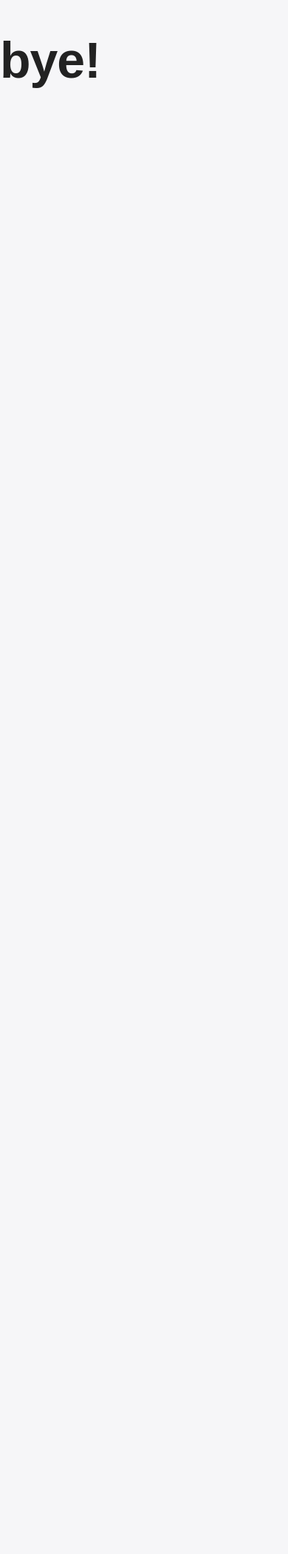
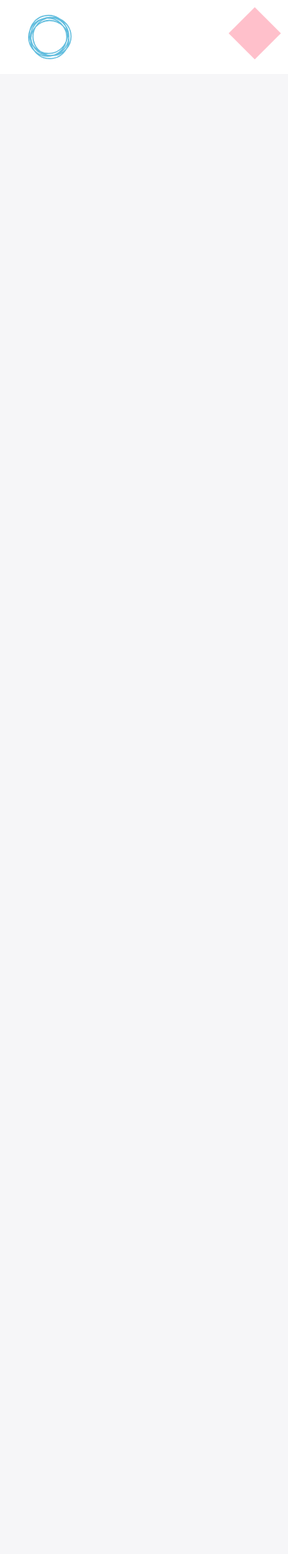
Before and after one commit to OliviaSeeley/oliviaseeley, a Jekyll site: the page built from index.html, in a window 390 px wide. Shown: the whole page at 74% size. Built offline with Jekyll 4.4.1, drawn with Linux system fonts in a browser that asks for light colours; Markdown is read by kramdown in place of the engine named in the settings; before the commit the page ends 900 px from its top, so only the background shows below that.

Commit message:
Starting to use this project for the trans project

```diff
--- /dev/null
+++ b/Assets/css/3-layouts/home.sass
@@ -0,0 +1,6 @@
+.home-wrap
+  display: flex
+  min-height: 100vh
+
+  @media (max-width: 775px)
+    display: block
--- a/Assets/css/main.css
+++ b/Assets/css/main.css
@@ -679,3 +679,107 @@ hr {
   clear: both;
   margin: 10px 0 30px;
   height: 0; }
+
+.home-wrap header {
+  width: 135px;
+  background: white;
+  padding: 30px 0; }
+  .home-wrap header .header-position {
+    position: fixed;
+    top: 30px;
+    left: 0;
+    bottom: 30px;
+    width: 135px;
+    display: -ms-flexbox;
+    display: flex;
+    -ms-flex-direction: column;
+        flex-direction: column;
+    -ms-flex-pack: justify;
+        justify-content: space-between; }
+  .home-wrap header .logo {
+    overflow: hidden;
+    text-indent: 101%;
+    white-space: nowrap;
+    max-width: 135px;
+    background-image: url(/assets/images/os-logo.svg);
+    background-repeat: no-repeat;
+    background-position: center;
+    background-size: contain;
+    height: 120px;
+    padding: 0;
+    margin: 0; }
+  .home-wrap header .site-nav ul {
+    list-style: none;
+    margin: 20px 0;
+    padding: 0 20px 0 0;
+    text-align: right; }
+    .home-wrap header .site-nav ul li {
+      margin-bottom: 10px; }
+      .home-wrap header .site-nav ul li:last-child {
+        margin-bottom: 0; }
+  .home-wrap header .email-link {
+    display: block;
+    text-align: right;
+    padding-right: 20px; }
+  .home-wrap header .mobile-nav-toggle {
+    display: none;
+    width: 50px;
+    height: 50px;
+    background: pink;
+    margin-right: 20px;
+    -ms-flex-align: center;
+        align-items: center;
+    cursor: pointer;
+    -webkit-transform: rotate(-45deg);
+            transform: rotate(-45deg); }
+    .home-wrap header .mobile-nav-toggle span,
+    .home-wrap header .mobile-nav-toggle span:before,
+    .home-wrap header .mobile-nav-toggle span:after {
+      content: "";
+      display: block;
+      height: 2px;
+      background: #333;
+      position: relative;
+      transition: all 0.3s ease-in-out; }
+    .home-wrap header .mobile-nav-toggle span:before {
+      top: 10px; }
+    .home-wrap header .mobile-nav-toggle span:after {
+      bottom: -17px; }
+    .home-wrap header .mobile-nav-toggle:hover span {
+      background: transparent; }
+    .home-wrap header .mobile-nav-toggle:hover span:before,
+    .home-wrap header .mobile-nav-toggle:hover span:after {
+      -webkit-transform-origin: center;
+              transform-origin: center;
+      -webkit-transform: rotate(45deg);
+              transform: rotate(45deg);
+      top: 0; }
+
+@media (max-width: 775px) {
+  .home-wrap header {
+    width: auto;
+    padding: 20px 0; }
+    .home-wrap header .header-position {
+      width: auto;
+      position: relative;
+      top: auto;
+      bottom: auto;
+      left: auto;
+      -ms-flex-direction: row;
+          flex-direction: row; }
+    .home-wrap header .site-nav,
+    .home-wrap header .email-link {
+      display: none; }
+    .home-wrap header .logo {
+      height: 60px; }
+    .home-wrap header .mobile-nav-toggle {
+      display: -ms-flexbox;
+      display: flex; } }
+
+.home-wrap {
+  display: -ms-flexbox;
+  display: flex;
+  min-height: 100vh; }
+  @media (max-width: 775px) {
+    .home-wrap {
+      display: block; } }
--- a/Assets/css/main.scss
+++ b/Assets/css/main.scss
@@ -1,6 +1,11 @@
+
 @import "0-tools/bourbon/bourbon";
 @import "0-tools/normalize";
 @import "0-tools/syntax";
 
 @import"1-base/vars";
 @import"1-base/base";
+
+@import"2-modules/header";
+
+@import"3-layouts/home";
--- /dev/null
+++ b/_includes/header.html
@@ -0,0 +1 @@
+<header><div class="header-position"><h1 class="logo">Olivia Seeley</h1><nav class="site-nav"> <ul><li><a href="#about">About</a></li><li><a href="#youtube">Youtube</a></li><li><a href="#mentoring">Mentoring</a></li><li><a href="#articles">Articles</a></li><li><a href="#vine">Vine</a></li><li><a href="#design">Design</a></li><li><a href="#notes">Notes</a></li><li><a href="#contact">Contact</a></li></ul></nav><a href="mailto:oliviaseeley@gmail.com" class="email-link">+email me </a><div class="mobile-nav-toggle"><span> </span></div></div></header>
--- a/_jadefiles/hello.jade
+++ /dev/null
@@ -1 +0,0 @@
-h1 bye!
--- a/_layouts/default.html
+++ b/_layouts/default.html
@@ -5,7 +5,9 @@
         <meta http-equiv="X-UA-Compatible" content="IE=edge,chrome=1">
         <title>{{ page.title }}</title>
         <meta name="viewport" content="width=device-width">
+        <link href="https://fonts.googleapis.com/css?family=Fira+Sans" rel="stylesheet">
         <link rel="stylesheet" href="/Assets/css/main.css">
+
 
     </head>
     <body>
--- a/index.html
+++ b/index.html
@@ -2,5 +2,10 @@
 layout: default
 title: Your New Jekyll Site
 ---
+<div class="home-wrap">
+  {% include header.html %}
 
-{% include hello.html %}
+  <div class="home-sections">
+    <div style="height: 2000px"></div>
+  </div>
+</div>
```
Also changed, not shown: Assets/css/2-modules/header.sass (added, +109 -0 lines), _jadefiles/header.jade (added, +18 -0 lines), Assets/images/os-logo.svg (added).
